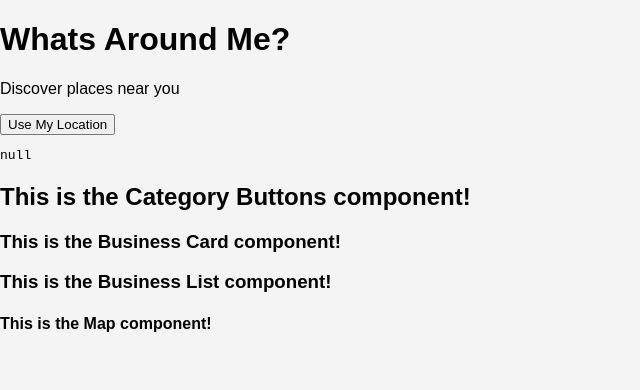
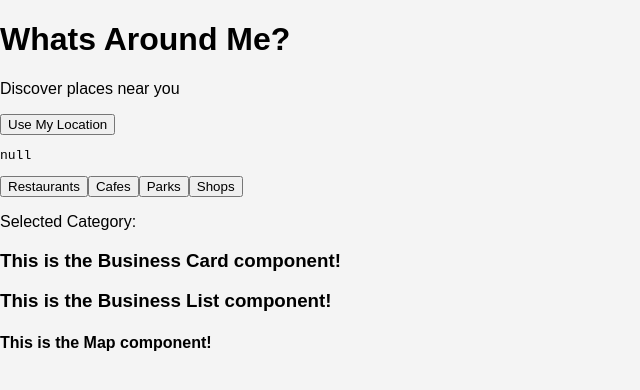
Before and after one commit to SouthBennett/geolocation-demo, a React (Vite) app: page / in a window 1280 px wide. Shown: the top 390 px of the page, without its empty margins (0-640 px from the left). Built offline with nearby package versions, Linux system fonts and the light colour scheme.

Commit message:
Created state to store catgory buttons, mapped over buttons and rendered them to the ui. onClick updates state

```diff
--- a/src/App.jsx
+++ b/src/App.jsx
@@ -39,6 +39,7 @@ export default function App() {
         selectedCategory={selectedCategory}
         setSelectedCategory={setSelectedCategory}
       />
+      <p>Selected Category: {selectedCategory}</p>
       <BusinessList />
       <Map />
     </main>
--- a/src/components/CategoryButtons.jsx
+++ b/src/components/CategoryButtons.jsx
@@ -1,7 +1,37 @@
+/**
+ * CategoryButtons component
+ *
+ * Responsibility:
+ * Allows the user to select a business category.
+ *
+ * Props:
+ * - selectedCategory: The currently selected category.
+ * - setSelectedCategory: Updates the selected category.
+ */
+
 import "./CategoryButtons.css"
 
-export default function CategoryButtons() {
+export default function CategoryButtons({selectedCategory, setSelectedCategory}) {
+
+  // Available business categories users can search for
+  const categories = [
+    "Restaurants",
+    "Cafes",
+    "Parks",
+    "Shops"
+  ];
+
   return (
-    <h2>This is the Category Buttons component!</h2>
-  )
+    <div>
+      {/* Map each category to a button */}
+      {categories.map((category) => (
+        <button
+          key={category}
+          onClick={() => setSelectedCategory(category)}
+        >
+          {category}
+        </button>
+      ))}
+    </div>
+  );
 }
--- a/src/components/LocationButton.jsx
+++ b/src/components/LocationButton.jsx
@@ -7,8 +7,8 @@ import "./LocationButton.css"
  * Requests the user's location using the browser's Geolocation API.
  *
  * Props
- * - setLocation: Updates the location state in App.jsx
- * - setError: Updates the error state in App.jsx
+ * - setLocation: Updates the location state/
+ * - setError: Updates the error state.
  * @returns
  */
 export default function LocationButton({setLocation, setError}) {
```
